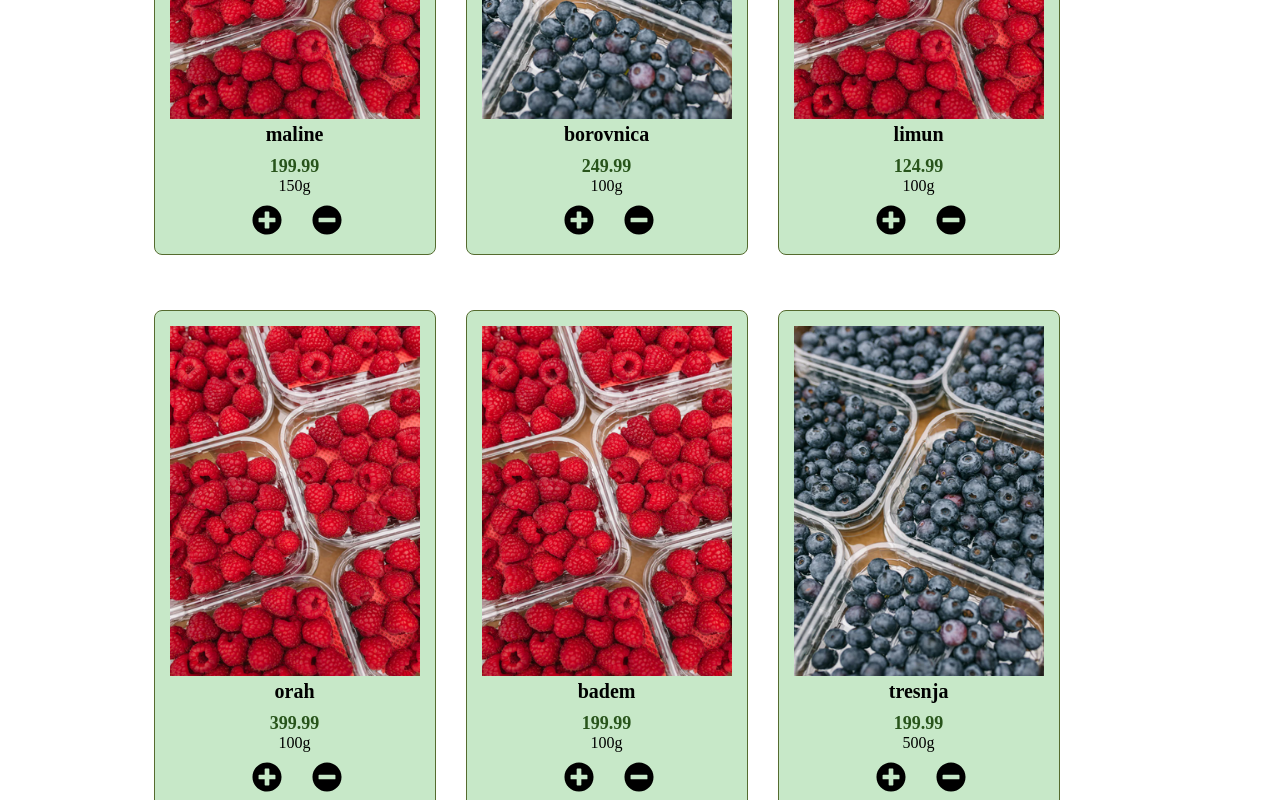
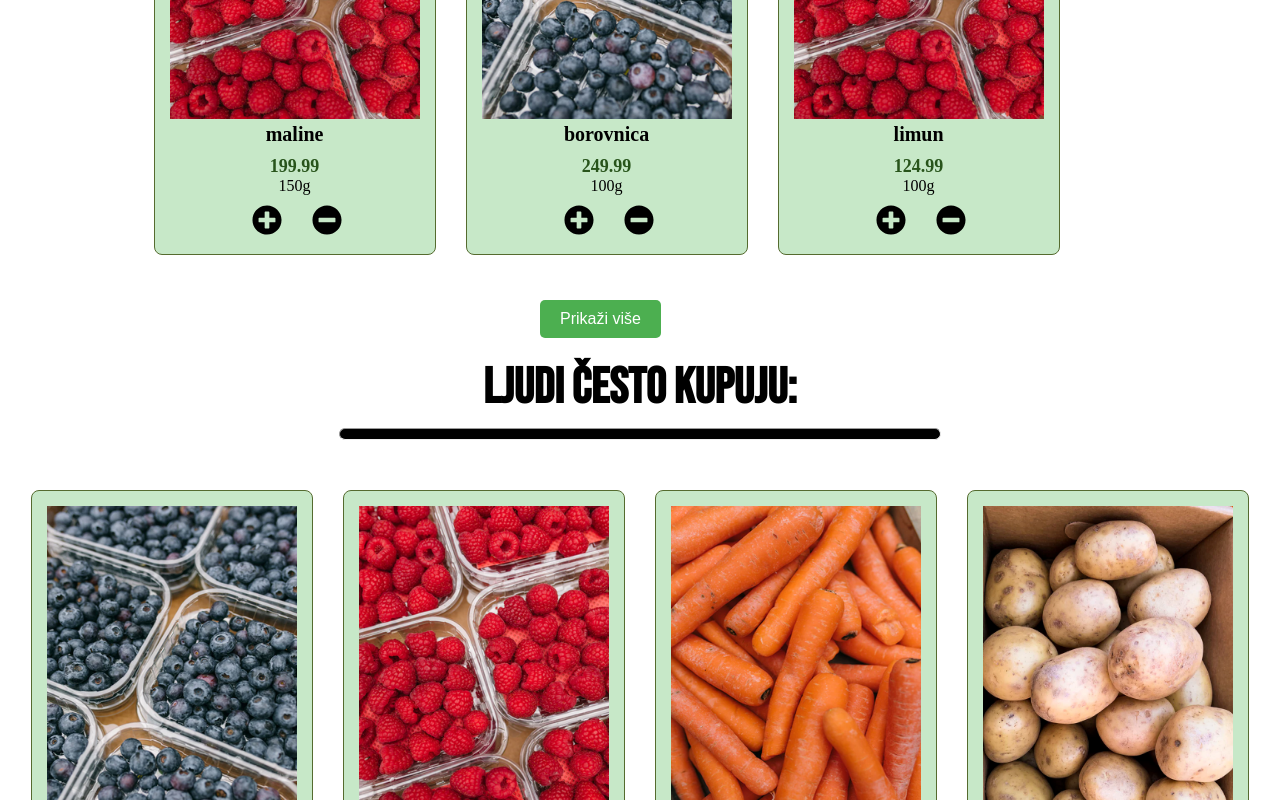
Before and after one commit to elab-development/klijentske-veb-tehnologije-2024-2022-0155-e-pijaca, a React (Vite) app: page / in a window 1280 px wide. Shown: the part 1414-2214 px from the top of the page. Built offline with nearby package versions, Linux system fonts and the light colour scheme.

Commit message:
Implementirana paginacija na Home stranici

```diff
--- a/src/Components/Home.tsx
+++ b/src/Components/Home.tsx
@@ -1,10 +1,12 @@
-import React from 'react';
+import React, { useState } from 'react';
 import Deo1 from './Deo1';
 import Popular from './Popular';
 import Proizvod from '../models/Proizvod';
 import { Product } from '../models/Product';
 import IndividualP from './IndividualP';
 import '../css/Home.css';
+
+
 
 
 interface HomeProps{
@@ -14,9 +16,18 @@ interface HomeProps{
   onDelete: (id: number) => void;
 }
 
+
 const Home: React.FC <HomeProps>= ({proizvod , products, onAdd, onDelete}) => {
+  const [visibleProducts, setVisibleProducts] = useState(3);
+
+
+  const showMoreProducts = () => {
+    setVisibleProducts(prevVisibleProducts => prevVisibleProducts + 3);
+  };
+
+
   return (
-    <div>
+    <div >
       <Deo1 />
 
       <div className="home-container">
@@ -24,13 +35,17 @@ const Home: React.FC <HomeProps>= ({proizvod , products, onAdd, onDelete}) => {
         <h1>Katalog Svežeg Voća i Povrća</h1>
 <p>Dobrodošli u naš sveobuhvatni katalog svežeg voća i povrća. Ovde možete pronaći širok izbor najkvalitetnijih plodova prirode, pažljivo odabranih i dostupnih za vašu svakodnevnu ishranu. Pogledajte našu ponudu i odaberite zdrave namirnice za vas i vašu porodicu.</p>
         </div>
-        {products.map((p)=>
+        {products.slice(0, visibleProducts).map((p)=>
         <IndividualP oneP={p}
         onAdd={() => onAdd(p.id)}
         onDelete={() => onDelete(p.id)}/>)}
       </div>
+      {visibleProducts < products.length && (
+      <button className="show-more-btn" onClick={showMoreProducts}>Prikaži više</button>
+    )}
+        <Popular proizvod={proizvod} onAdd={onAdd} onDelete={onDelete}/>
 
-        <Popular proizvod={proizvod} onAdd={onAdd} onDelete={onDelete}/>
+
 
 
 
@@ -39,4 +54,6 @@ const Home: React.FC <HomeProps>= ({proizvod , products, onAdd, onDelete}) => {
 }
 
 
+
+
 export default Home;
--- a/src/css/Home.css
+++ b/src/css/Home.css
@@ -28,3 +28,22 @@
     font-size: 22px;
     margin-bottom: 10px;
 }
+
+.show-more-btn {
+    margin-top: 20px;
+    padding: 10px 20px;
+    font-size: 16px;
+    cursor: pointer;
+    background-color: #4CAF50;
+    color: white;
+    border: none;
+    border-radius: 5px;
+    margin-bottom: 20px;
+    margin-left: 540px;
+
+
+  }
+
+  .show-more-btn:hover {
+    background-color: #45a049;
+  }
```
